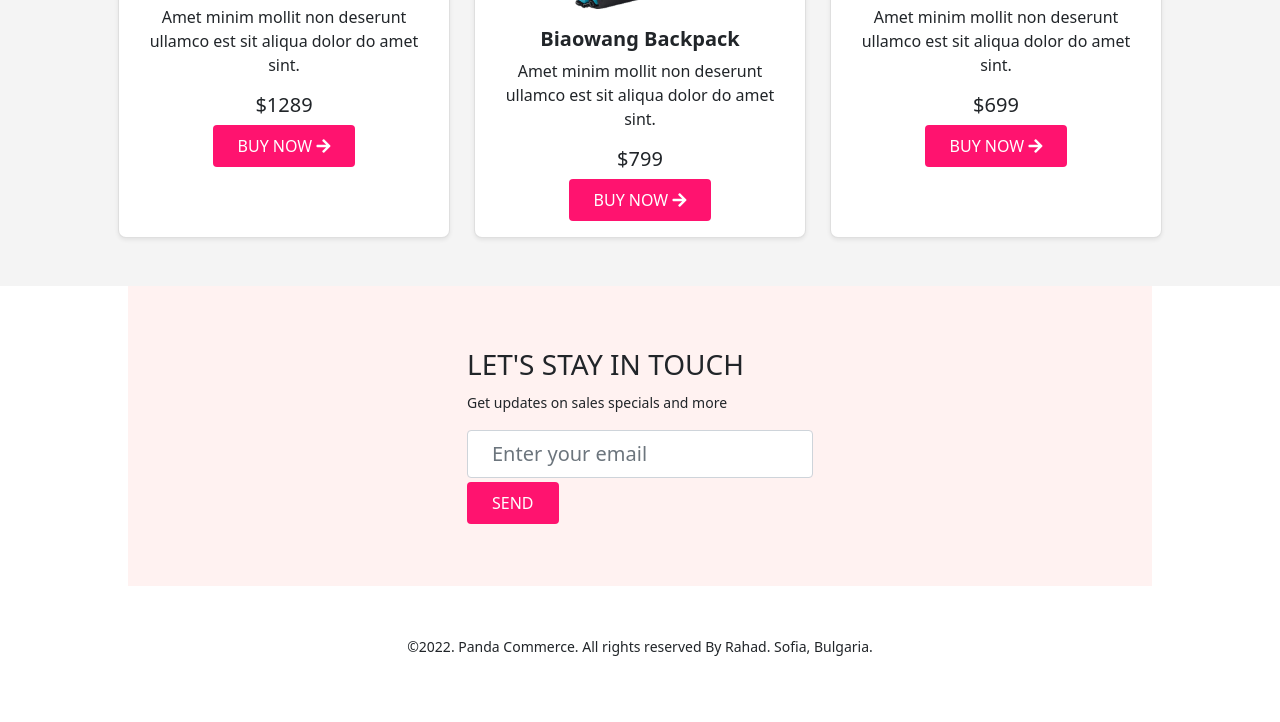
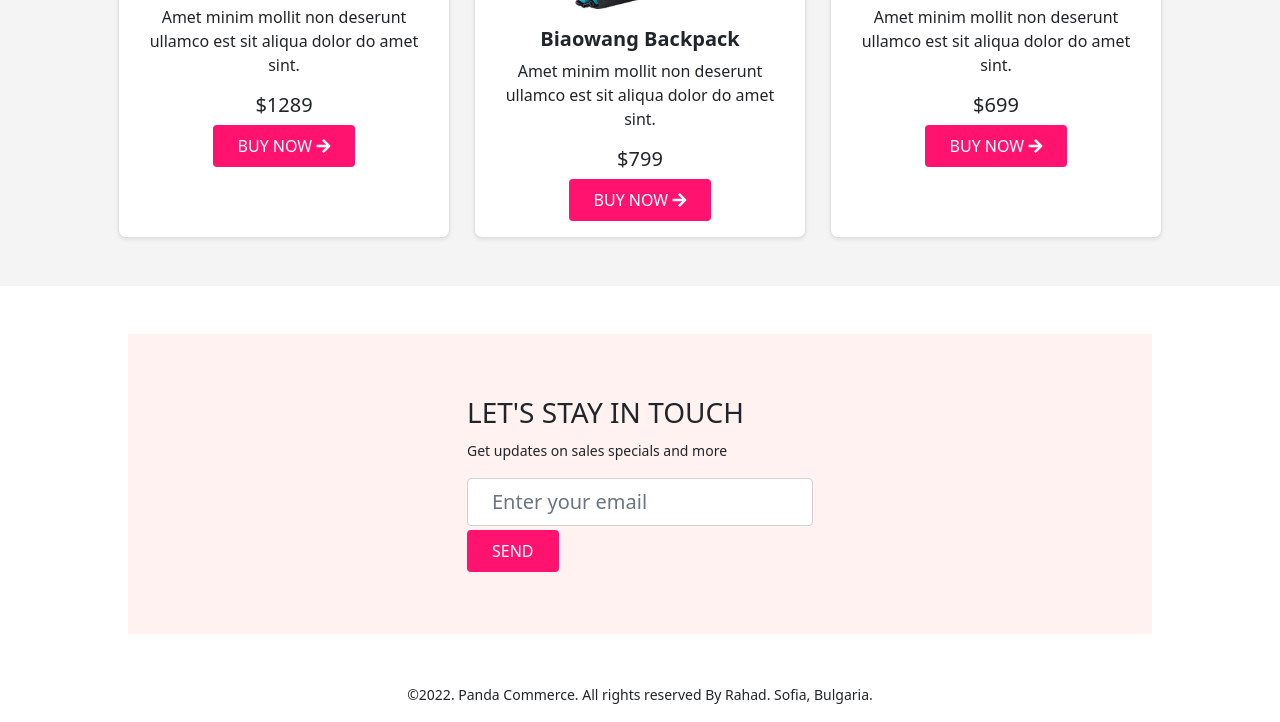
Before and after one commit to Rahad-khan/panda-bootstrap, a plain HTML site: page index.html in a window 1280 px wide. Shown: the part 1908-2630 px from the top of the page. Before the commit the page ends 2582 px from the top, so only its background shows below. Drawn offline with Linux system fonts and the light colour scheme.

Commit message:
modified

```diff
--- a/index.html
+++ b/index.html
@@ -225,7 +225,7 @@
                 </div>
             </div>
         </section>
-        <section id="contact">
+        <section id="contact" class="mt-5">
             <div class="mx-auto d-flex justify-content-center align-items-center leo">
               <div>
                 <h3>LET'S STAY IN TOUCH</h3>
```
